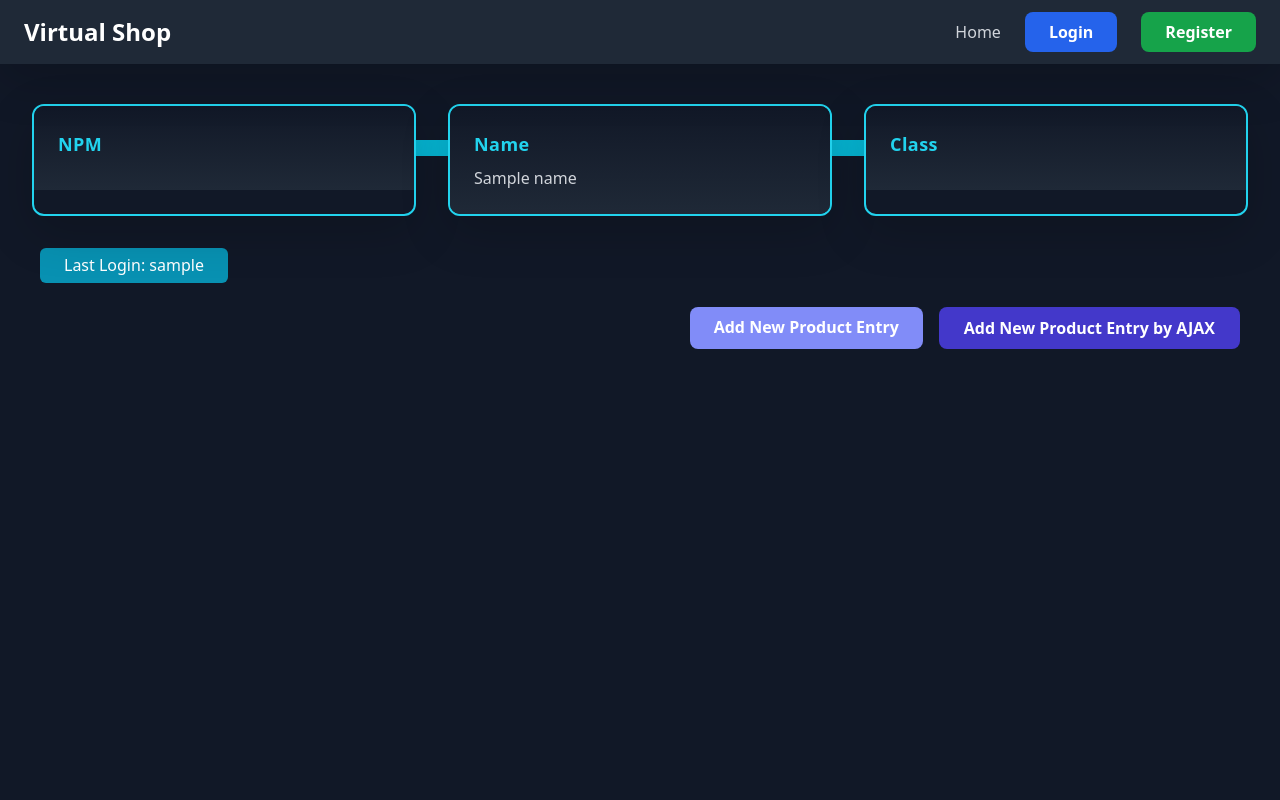
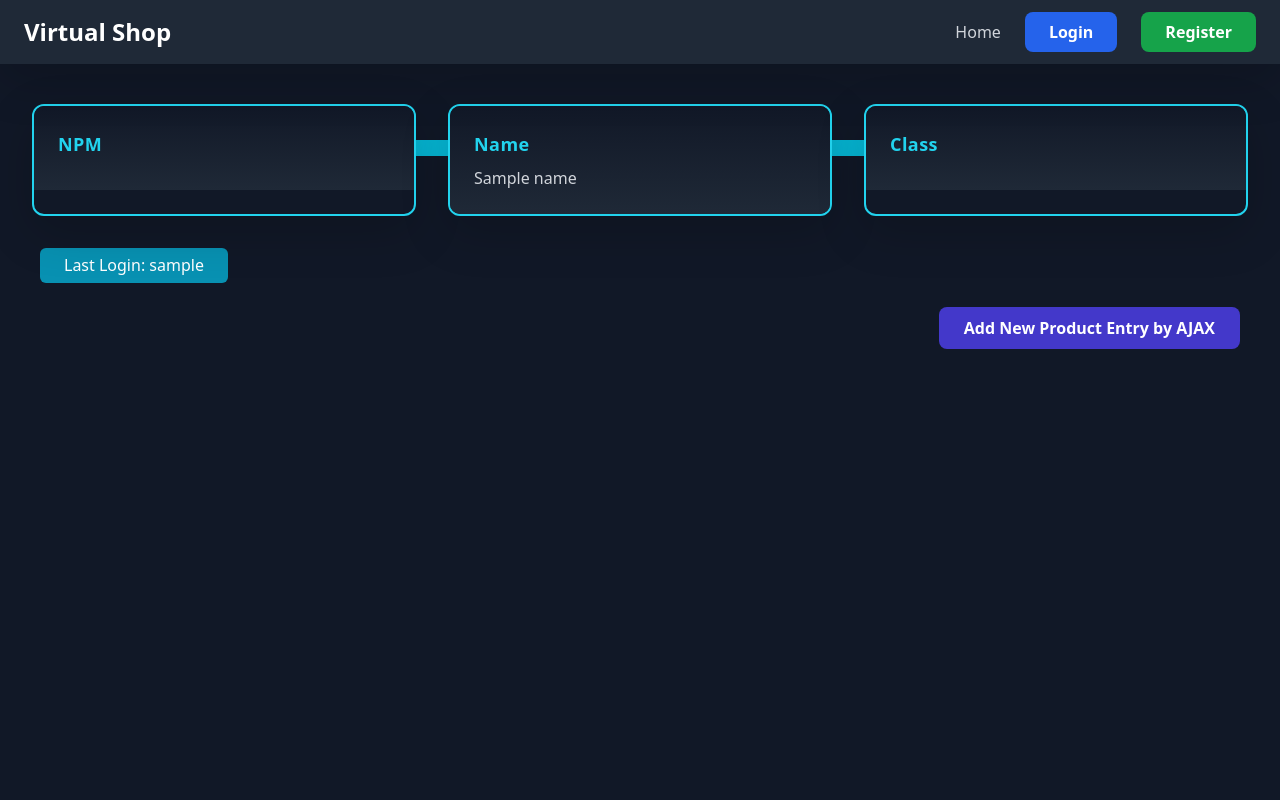
Before and after one commit to MasterTapz/virtualshop, a Django app: template main/templates/main.html in a window 1280 px wide. Run offline with Django 5.2, Linux system fonts and the light colour scheme; the template is opened without the code that fills it: most values are stand-ins (such as "Sample title", 1, 10 or a date in 2020); data that the repository does not hold is empty; some libraries are stand-ins or nearby versions.

Commit message:
Assignment 6

```diff
--- a/main/templates/main.html
+++ b/main/templates/main.html
@@ -30,9 +30,6 @@
   </div>
 
   <div class="px-3 mb-4 flex justify-end space-x-4">
-    <a href="{% url 'main:create_product_entry' %}" class="bg-indigo-400 hover:bg-indigo-400 text-white font-bold py-2 px-4 rounded-lg transition duration-300 ease-in-out transform hover:-translate-y-1 hover:scale-105">
-        Add New Product Entry
-    </a>
     <button data-modal-target="crudModal" data-modal-toggle="crudModal" class="btn bg-indigo-700 hover:bg-indigo-600 text-white font-bold py-2 px-4 rounded-lg transition duration-300 ease-in-out transform hover:-translate-y-1 hover:scale-105" onclick="showModal();">
         Add New Product Entry by AJAX
     </button>
```
Also changed, not shown: db.sqlite3.
